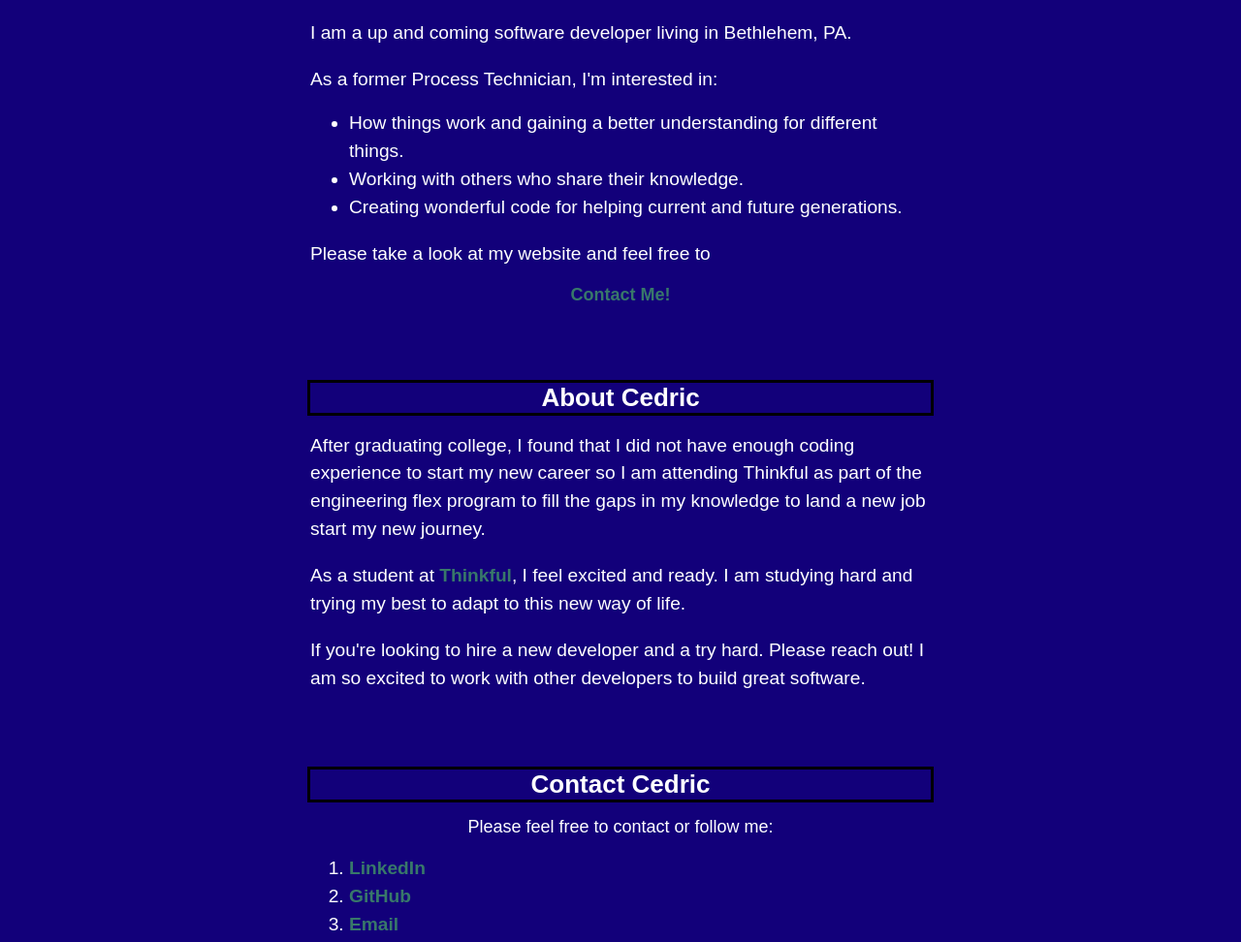
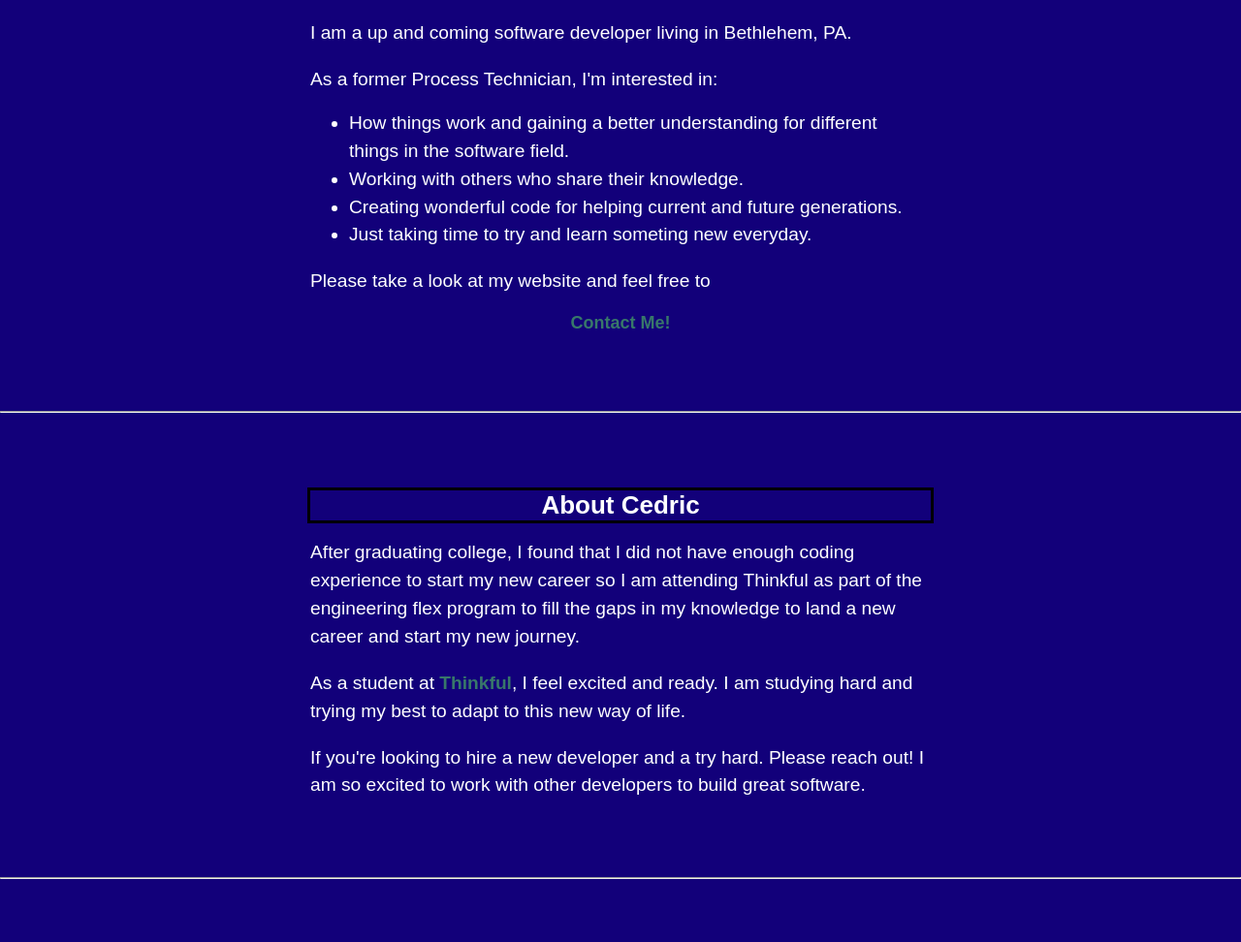
Before and after one commit to cedricdurio/portfolio, a plain HTML site: page index.html in a window 1280 px wide. Shown: the part 655-1627 px from the top of the page at 97% size. Drawn offline with Linux system fonts and the light colour scheme; a script that the page names is missing.

Commit message:
Add files via upload

```diff
--- a/index.html
+++ b/index.html
@@ -26,21 +26,26 @@
             <p>I am a up and coming software developer living in Bethlehem, PA. </p>
             <p>As a former Process Technician, I'm interested in:</p>
             <ul>
-                <li>How things work and gaining a better understanding for different things.</li>
+                <li>How things work and gaining a better understanding for different things in the software field.</li>
                 <li>Working with others who share their knowledge.</li>
                 <li>Creating wonderful code for helping current and future generations.</li>
+                <li>Just taking time to try and learn someting new everyday.
             </ul>
             <p>Please take a look at my website and feel free to</p>
             <h3><a href="#contact">Contact Me!</a></h3>
         </article>
         <!-- about section-->
+        <hr>
         <section>
             <h2><b>About Cedric</b></h2>
-            <p>After graduating college, I found that I did not have enough coding experience to start my new career so I am attending Thinkful as part of the engineering flex program to fill the gaps in my knowledge to land a new job start my new journey.
+            <p>After graduating college, I found that I did not have enough coding experience to start my new career so I am attending Thinkful as part of the engineering flex program to fill the gaps in my knowledge to land a new career and start my new
+                journey.
             </p>
             <p>As a student at <a href="http://thinkful.com ">Thinkful</a>, I feel excited and ready. I am studying hard and trying my best to adapt to this new way of life.</p>
             <p>If you're looking to hire a new developer and a try hard. Please reach out! I am so excited to work with other developers to build great software.</p>
         </section>
+
+        <hr>
         <!--contact section-->
         <section id="contact">
             <h2><strong>Contact Cedric </strong></h2>
```
